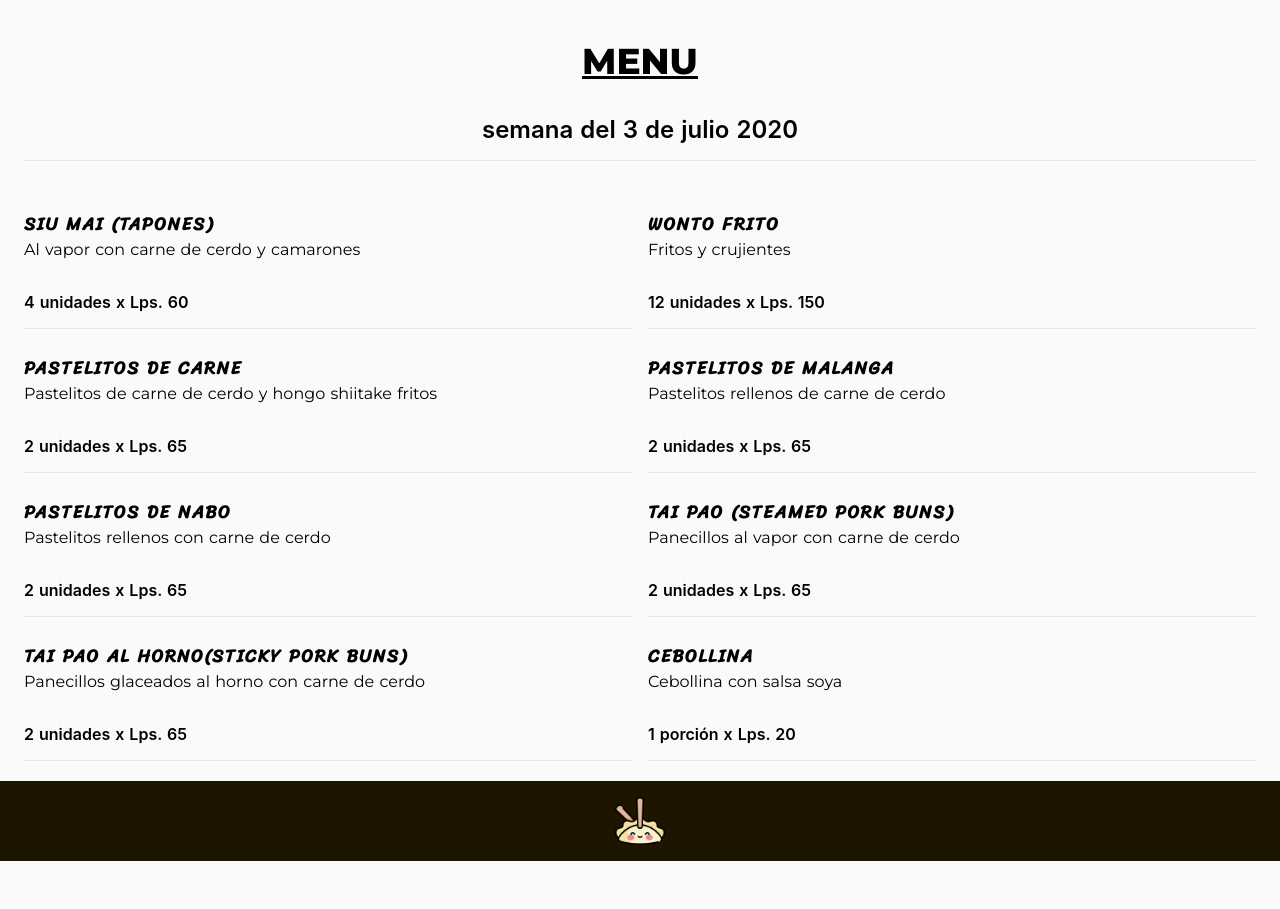
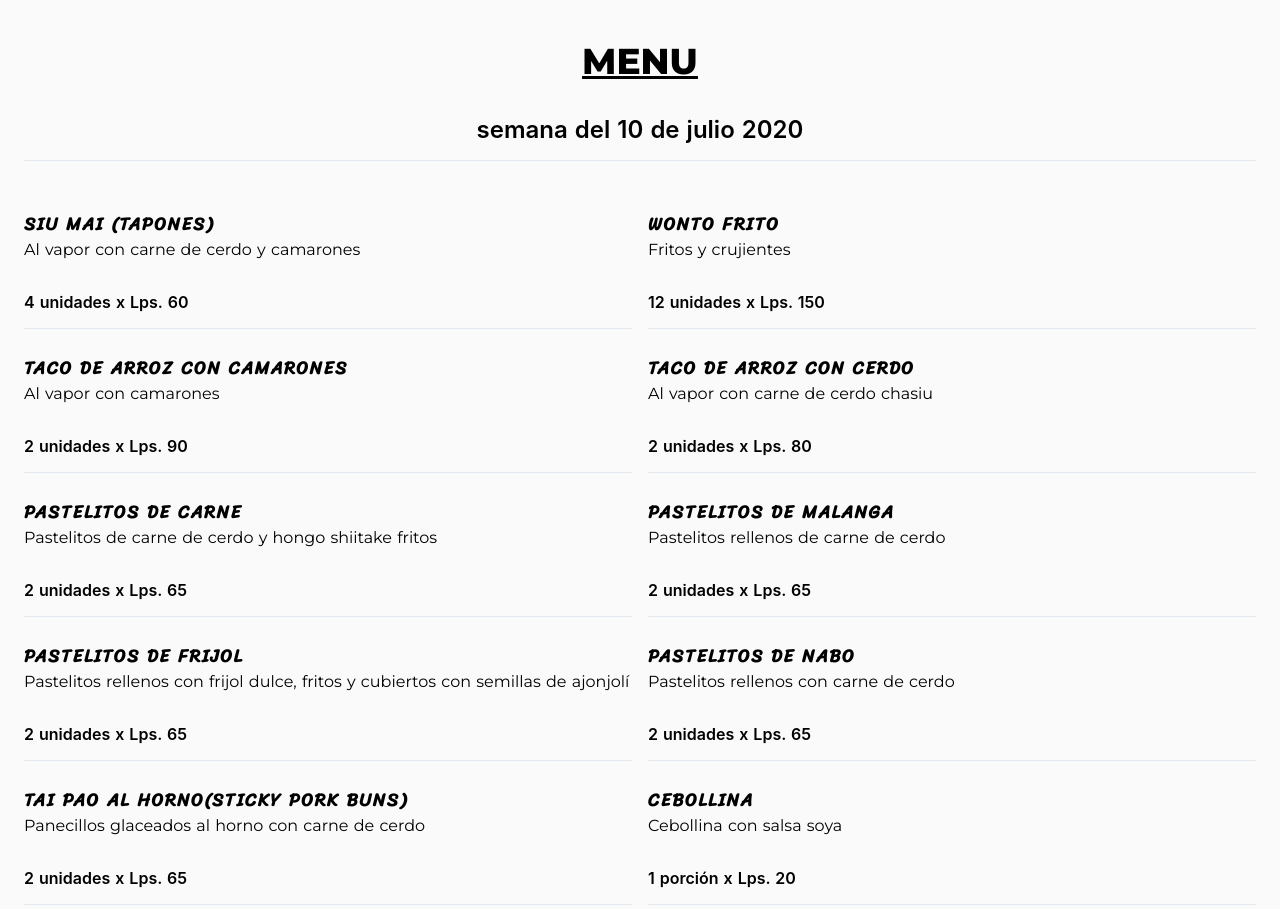
Before and after one commit to jocvegar/dim-sum-menu, a Nuxt app: page / in a window 1280 px wide. Shown: the part 794-1703 px from the top of the page. Before the commit the page ends 1655 px from the top, so only its background shows below. Built offline with nearby package versions, Linux system fonts and the light colour scheme; what vue-collage-slideshow would draw is missing.

Commit message:
updates menu

```diff
--- a/components/Menu.vue
+++ b/components/Menu.vue
@@ -4,14 +4,14 @@
             <h1 v-if="$nuxt.$route.name != 'menu'" class="menu text-4xl font-bold underline my-4">
                 MENU
             </h1>
-            <p class="text-2xl font-semibold my-2">semana del 3 de julio 2020</p>
+            <p class="text-2xl font-semibold my-2">semana del 10 de julio 2020</p>
         </div>
         <hr class="mt-1 mb-10">
         <div  v-if="$nuxt.$route.name == 'menu'" class= "relative mx-auto w-full md:w-3/4 my-8 ">
             <i class="absolute fa fa-search text-gray-400" aria-hidden="true"></i>
             <input
                 v-model="searchWord"
-                v-on:input="search"
+                v-on:change="search"
                 class="shadow appearance-none border rounded w-full py-2 px-3 text-gray-700 leading-tight focus:outline-none focus:shadow-outline" type="text" placeholder="busqueda...">
         </div>
 
@@ -52,20 +52,20 @@ export default {
           units: '12 unidades',
           price: '150'
         },
-        // {
-        //     id: 3,
-        //     title: "taco de arroz con camarones",
-        //     description: "Al vapor con camarones",
-        //     units: "2 unidades",
-        //     price: "90"
-        // },
-        // {
-        //     id: 4,
-        //     title: "taco de arroz con cerdo",
-        //     description: "Al vapor con carne de cerdo chasiu",
-        //     units: "2 unidades",
-        //     price: "80"
-        // },
+        {
+          id: 3,
+          title: "taco de arroz con camarones",
+          description: "Al vapor con camarones",
+          units: "2 unidades",
+          price: "90"
+        },
+        {
+          id: 4,
+          title: "taco de arroz con cerdo",
+          description: "Al vapor con carne de cerdo chasiu",
+          units: "2 unidades",
+          price: "80"
+        },
         {
           id: 5,
           title: 'Pastelitos de Carne',
@@ -80,14 +80,14 @@ export default {
           units: '2 unidades',
           price: '65'
         },
-        // {
-        //   id: 7,
-        //   title: 'Pastelitos de Frijol',
-        //   description:
-        //     'Pastelitos rellenos con frijol dulce, fritos y cubiertos con semillas de ajonjolí',
-        //   units: '2 unidades',
-        //   price: '65'
-        // },
+        {
+          id: 7,
+          title: 'Pastelitos de Frijol',
+          description:
+            'Pastelitos rellenos con frijol dulce, fritos y cubiertos con semillas de ajonjolí',
+          units: '2 unidades',
+          price: '65'
+        },
         {
           id: 8,
           title: 'Pastelitos de Nabo',
@@ -95,13 +95,13 @@ export default {
           units: '2 unidades',
           price: '65'
         },
-        {
-          id: 9,
-          title: 'Tai Pao (Steamed pork buns)',
-          description: 'Panecillos al vapor con carne de cerdo',
-          units: '2 unidades',
-          price: '65'
-        },
+        // {
+        //   id: 9,
+        //   title: 'Tai Pao (Steamed pork buns)',
+        //   description: 'Panecillos al vapor con carne de cerdo',
+        //   units: '2 unidades',
+        //   price: '65'
+        // },
         {
           id: 10,
           title: 'Tai Pao Al Horno(Sticky pork buns)',
```
